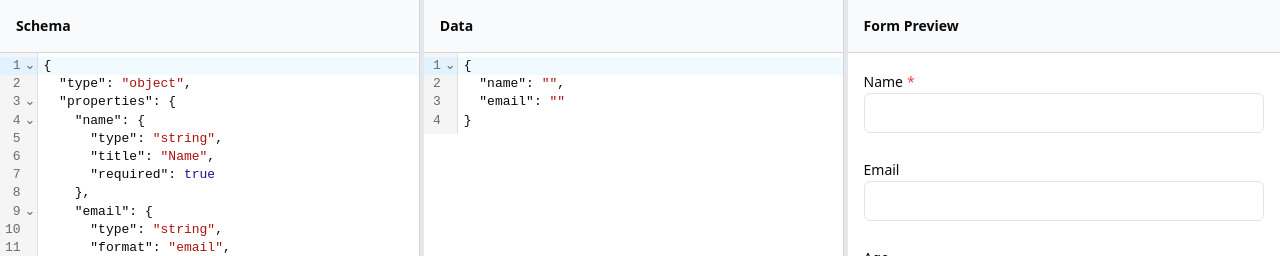
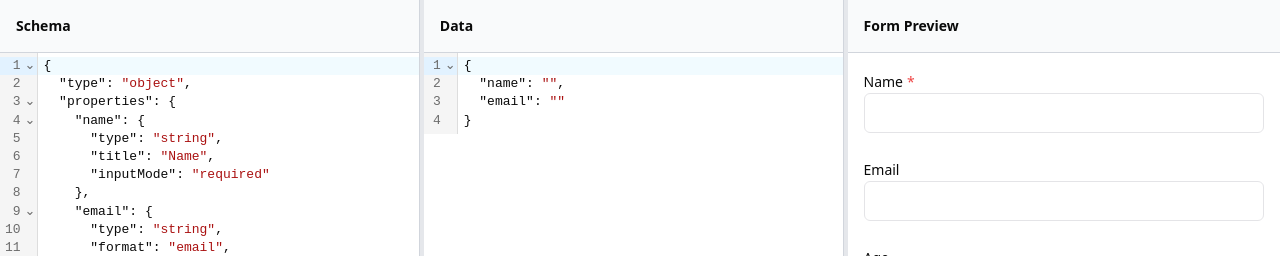
Before and after one commit to IntranetFactory/schema-poc-1, a React app in the folder apps/frontend/: page /form-playground in a window 1280 px wide. Shown: the top 256 px of the page. Built offline with nearby package versions, Linux system fonts and the light colour scheme; the HTML template or start-up script is replaced by a standard one.

Commit message:
Replace required: true with inputMode: required in all schemas and tests
Co-authored-by: IntranetFactory <7462342+IntranetFactory@users.noreply.github.com>

```diff
--- a/apps/frontend/public/schemas/blogpost.schema.json
+++ b/apps/frontend/public/schemas/blogpost.schema.json
@@ -22,20 +22,20 @@
   "properties": {
     "id": {
       "type": "string",
-      "required": true,
+      "inputMode": "required",
       "title": "ID",
       "description": "Unique post identifier"
     },
     "title": {
       "type": "string",
-      "required": true,
+      "inputMode": "required",
       "minLength": 1,
       "title": "Title",
       "description": "Post title"
     },
     "slug": {
       "type": "string",
-      "required": true,
+      "inputMode": "required",
       "pattern": "^[a-z0-9-]+$",
       "title": "Slug",
       "description": "URL-friendly slug"
@@ -47,7 +47,7 @@
     },
     "content": {
       "format": "html",
-      "required": true,
+      "inputMode": "required",
       "title": "Content",
       "description": "HTML formatted post content"
     },
@@ -56,7 +56,7 @@
       "properties": {
         "name": {
           "type": "string",
-          "required": true,
+          "inputMode": "required",
           "title": "Name"
         },
         "email": {
--- a/apps/frontend/public/schemas/faqitem.schema.json
+++ b/apps/frontend/public/schemas/faqitem.schema.json
@@ -13,19 +13,19 @@
   "properties": {
     "id": {
       "type": "string",
-      "required": true,
+      "inputMode": "required",
       "title": "ID",
       "description": "Unique FAQ identifier"
     },
     "question": {
       "type": "string",
-      "required": true,
+      "inputMode": "required",
       "title": "Question",
       "description": "The question text"
     },
     "answer": {
       "format": "html",
-      "required": true,
+      "inputMode": "required",
       "title": "Answer",
       "description": "HTML formatted answer"
     },
--- a/apps/frontend/public/schemas/hello.schema.json
+++ b/apps/frontend/public/schemas/hello.schema.json
@@ -15,7 +15,7 @@
       "type": "string",
       "title": "Name",
       "description": "Your name",
-      "required": true
+      "inputMode": "required"
     }
   },
   "required": ["name"]
--- a/apps/frontend/public/schemas/person.schema.json
+++ b/apps/frontend/public/schemas/person.schema.json
@@ -22,20 +22,20 @@
   "properties": {
     "id": {
       "type": "string",
-      "required": true,
+      "inputMode": "required",
       "title": "ID",
       "description": "Unique identifier"
     },
     "name": {
       "type": "string",
-      "required": true,
+      "inputMode": "required",
       "title": "Name",
       "description": "Person's full name"
     },
     "email": {
       "type": "string",
       "format": "email",
-      "required": true,
+      "inputMode": "required",
       "title": "Email",
       "description": "Email address"
     },
--- a/apps/frontend/public/schemas/product.schema.json
+++ b/apps/frontend/public/schemas/product.schema.json
@@ -13,13 +13,13 @@
   "properties": {
     "id": {
       "type": "string",
-      "required": true,
+      "inputMode": "required",
       "title": "ID",
       "description": "Unique product identifier"
     },
     "name": {
       "type": "string",
-      "required": true,
+      "inputMode": "required",
       "title": "Name",
       "description": "Product name"
     },
--- a/apps/frontend/public/schemas/test.schema.json
+++ b/apps/frontend/public/schemas/test.schema.json
@@ -16,28 +16,28 @@
       "format": "date-time",
       "title": "Date Time",
       "description": "Date and time format",
-      "required": true
+      "inputMode": "required"
     },
     "time": {
       "type": "string",
       "format": "time",
       "title": "Time",
       "description": "Time format",
-        "required": true
+        "inputMode": "required"
     },
     "date": {
       "type": "string",
       "format": "date",
       "title": "Date",
       "description": "Date format",
-        "required": true
+        "inputMode": "required"
     },
     "uuid": {
       "type": "string",
       "format": "uuid",
       "title": "UUID",
       "description": "UUID format",
-        "required": true
+        "inputMode": "required"
     },
     "text": {
       "format": "text",
--- a/apps/frontend/public/schemas/users-with-grid.schema.json
+++ b/apps/frontend/public/schemas/users-with-grid.schema.json
@@ -27,26 +27,26 @@
     "id": {
       "type": "string",
       "format": "uuid",
-      "required": true,
+      "inputMode": "required",
       "title": "ID",
       "description": "Unique user identifier"
     },
     "firstName": {
       "type": "string",
-      "required": true,
+      "inputMode": "required",
       "title": "First Name",
       "description": "User's first name"
     },
     "lastName": {
       "type": "string",
-      "required": true,
+      "inputMode": "required",
       "title": "Last Name",
       "description": "User's last name"
     },
     "email": {
       "type": "string",
       "format": "email",
-      "required": true,
+      "inputMode": "required",
       "title": "Email",
       "description": "Email address"
     },
--- a/apps/frontend/src/components/FormPlayground.tsx
+++ b/apps/frontend/src/components/FormPlayground.tsx
@@ -45,7 +45,7 @@ const defaultSchema = `{
     "name": {
       "type": "string",
       "title": "Name",
-      "required": true
+      "inputMode": "required"
     },
     "email": {
       "type": "string",
--- a/apps/frontend/src/components/Playground.tsx
+++ b/apps/frontend/src/components/Playground.tsx
@@ -8,7 +8,7 @@ const defaultSchema = `{
   "properties": {
     "name": {
       "type": "string",
-      "required": true
+      "inputMode": "required"
     },
     "email": {
       "type": "string",
```
Also changed, not shown: 1 other file (tests, documents, lock files or other folders).
